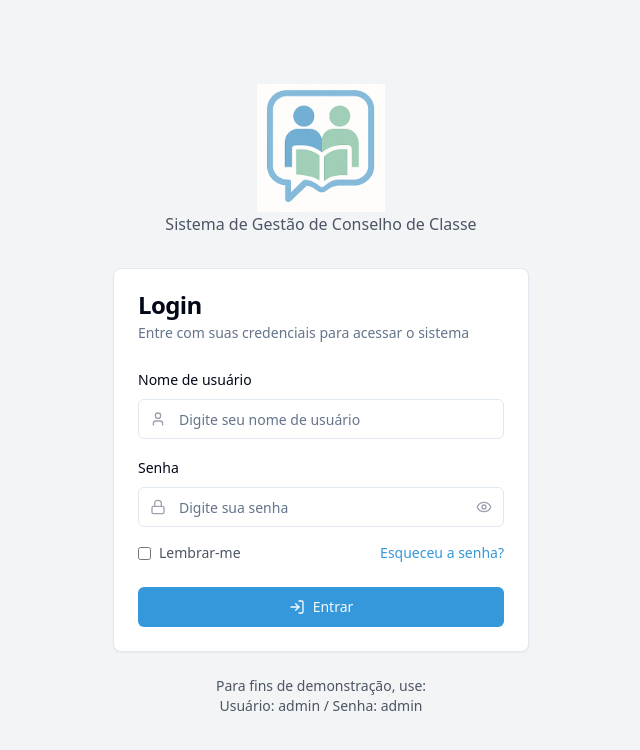
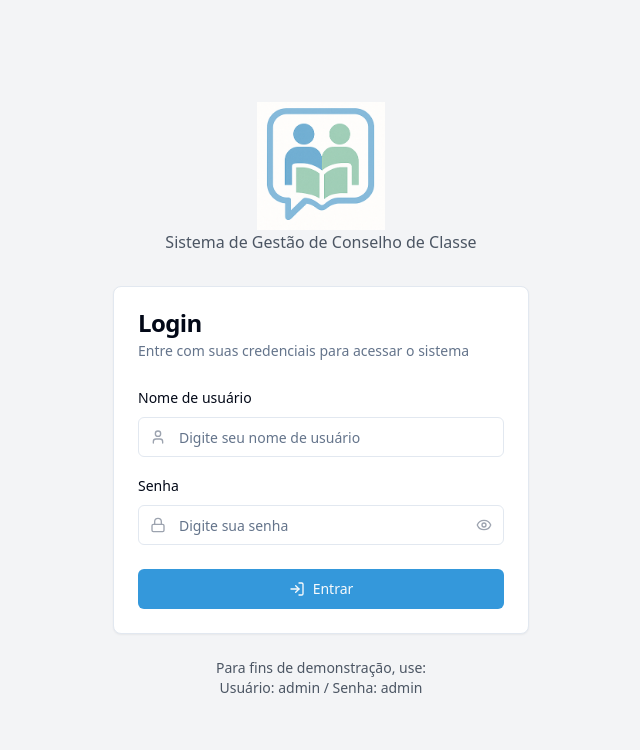
Before and after one commit to josefernandopineiro/bom_conselho_v1, a React (Vite) app: page /login in a window 1280 px wide. Shown: the top 750 px of the page, without its empty margins (319-959 px from the left). Built offline with nearby package versions, Linux system fonts and the light colour scheme.

Commit message:
chore(auth): remove non-functional UI elements from login page

```diff
--- a/src/pages/LoginPage.tsx
+++ b/src/pages/LoginPage.tsx
@@ -23,7 +23,7 @@ const LoginPage = () => {
     setIsLoading(true);
 
     // Este é um login simulado para fins de demonstração
-        setTimeout(() => {
+    setTimeout(() => {
       if (username === 'admin' && password === 'admin') {
         // Login bem-sucedido
         toast({
@@ -119,21 +119,6 @@ const LoginPage = () => {
                 </div>
               </div>
 
-              <div className="flex items-center justify-between">
-                <div className="flex items-center space-x-2">
-                  <input
-                    type="checkbox"
-                    id="remember"
-                    className="rounded border-gray-300 text-council-primary focus:ring-council-primary"
-                  />
-                  <label htmlFor="remember" className="text-sm text-gray-600">
-                    Lembrar-me
-                  </label>
-                </div>
-                <a href="#" className="text-sm text-council-primary hover:underline">
-                  Esqueceu a senha?
-                </a>
-              </div>
             </CardContent>
 
             <CardFooter>
```
